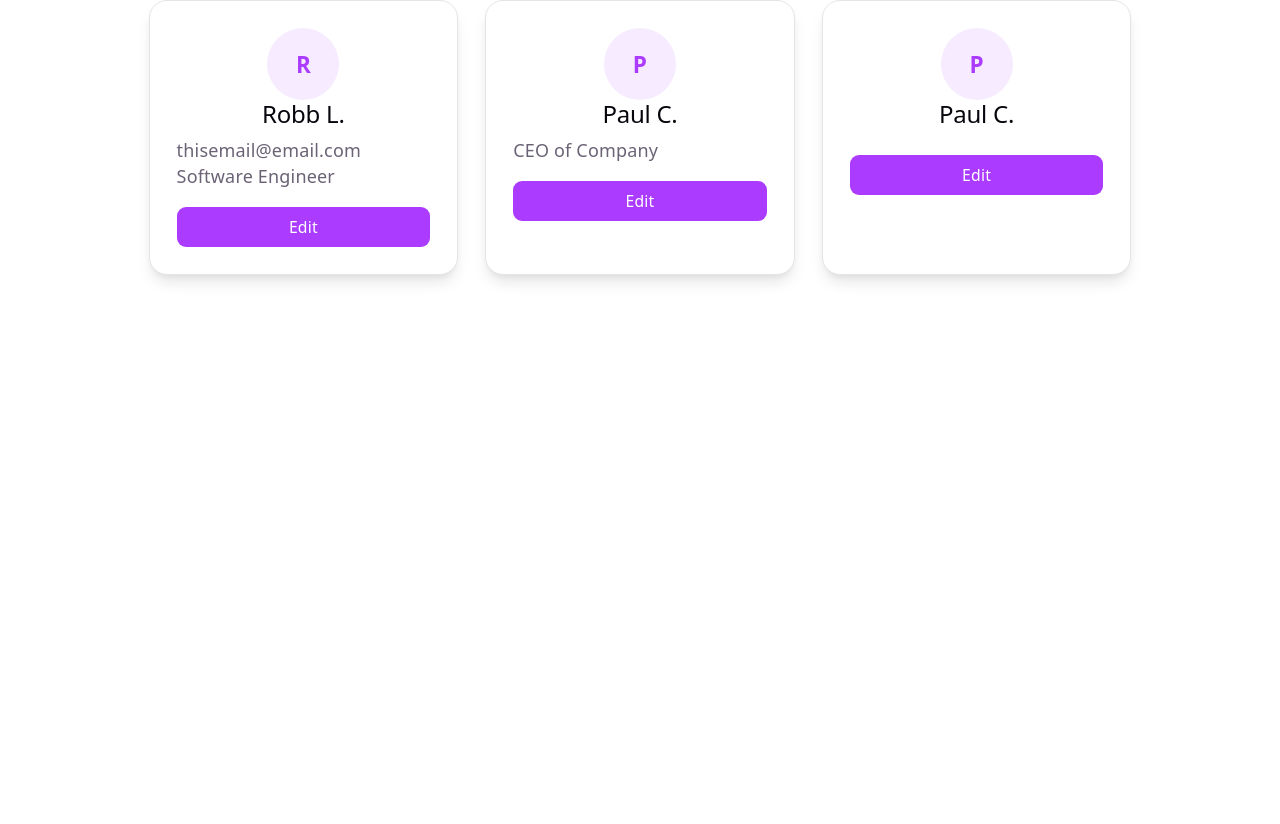
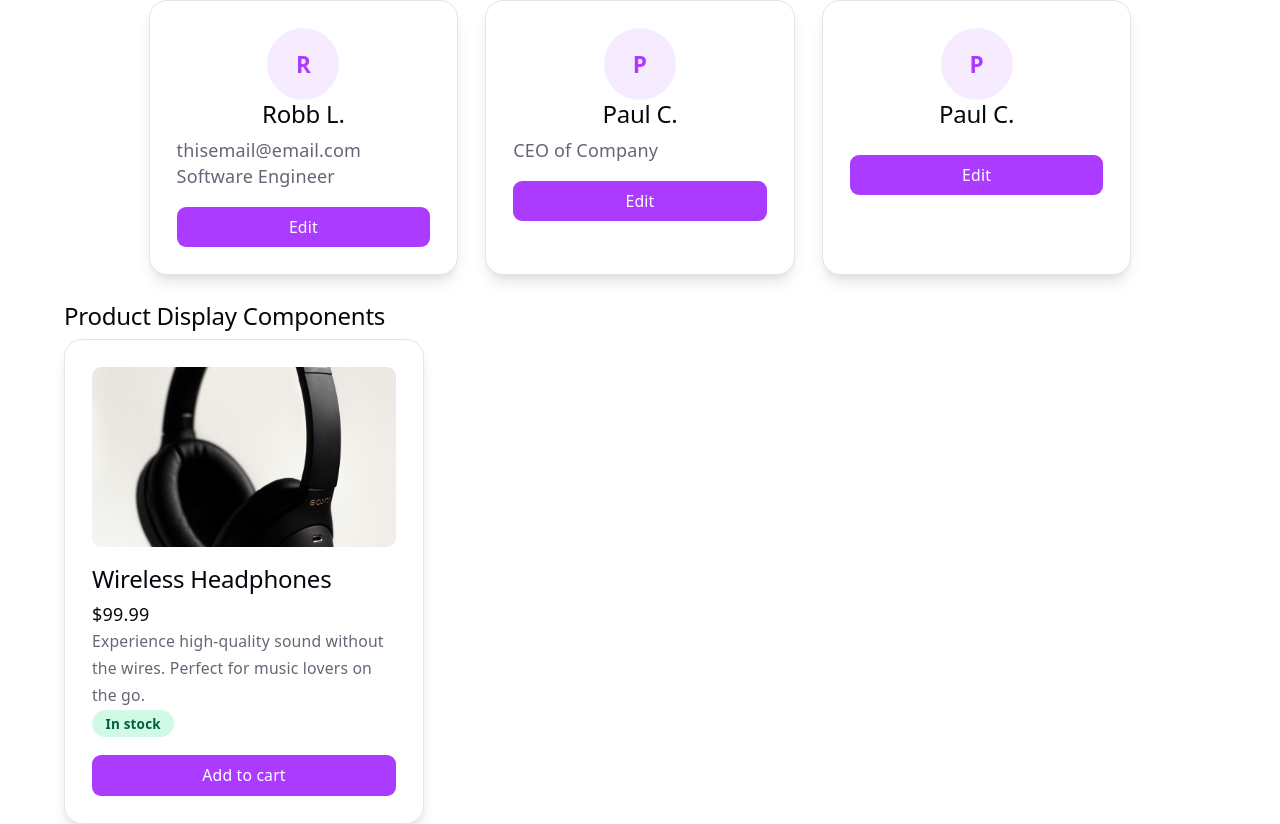
Before and after one commit to Robb-Designs/component-library, a React (Vite) app: page / in a window 1280 px wide. Shown: the part 694-1518 px from the top of the page. Before the commit the page ends 996 px from the top, so only its background shows below. Built offline with nearby package versions, Linux system fonts and the light colour scheme.

Commit message:
Update components

```diff
--- a/src/App.tsx
+++ b/src/App.tsx
@@ -2,7 +2,9 @@
 
 import AlertBoxDisplay from "./components/AlertBox/AlertBoxDisplay";
 import UserProfileDisplay from "./components/UserProfileCard/UserProfileDisplay";
-//import { ProductDisplay } from './components/ProductDisplay/ProductDisplay';
+import  ProductDisplay  from './components/ProductDisplay/ProductDisplay';
+import headphonesImage from "./assets/headphones.jpg";
+
 import "./App.css";
 
 function App() {
@@ -22,6 +24,26 @@ function App() {
             <h2>User Profile Card Components</h2>
             <UserProfileDisplay />
           </div>
+
+          <div className="user-profile-cards">
+            <h2>Product Display Components</h2>
+            <ProductDisplay
+              product={{
+                id: "1",
+                name: "Wireless Headphones",
+                description:
+                  "Experience high-quality sound without the wires. Perfect for music lovers on the go.",
+                price: 99.99,
+                inStock: true,
+                imageUrl: headphonesImage,
+              }}
+              showDescription={true}
+              showStockStatus={true}
+              onAddToCart={(productId) =>
+                alert(`Added product with ID: ${productId} to cart`)
+              }
+            />
+          </div>
         </div>
       </section>
     </>
--- a/src/components/ProductDisplay/ProductDisplay.tsx
+++ b/src/components/ProductDisplay/ProductDisplay.tsx
@@ -0,0 +1,62 @@
+import type { ProductDisplayProps } from "../../types";
+
+function ProductDisplay({
+	product,
+	showDescription,
+	showStockStatus,
+	onAddToCart,
+	children,
+}: ProductDisplayProps) {
+	return (
+		<div
+			className="w-80 rounded-2xl border border-(--border) bg-(--bg) p-6"
+			style={{ boxShadow: "var(--shadow)" }}
+		>
+			{product.imageUrl && (
+				<img
+					src={product.imageUrl}
+					alt={product.name}
+					className="mb-4 h-40 w-full rounded-lg object-cover"
+				/>
+			)}
+
+			<h2 className="text-lg font-semibold text-(--text-h)">{product.name}</h2>
+			<p className="mt-1 text-base font-medium text-(--text-h)">
+				${product.price.toFixed(2)}
+			</p>
+
+			{showDescription && (
+				<p className="mt-3 text-sm leading-6 text-(--text)">
+					{product.description}
+				</p>
+			)}
+
+			{showStockStatus && (
+				<p
+					className={`mt-3 inline-flex rounded-full px-3 py-1 text-xs font-semibold ${
+						product.inStock
+							? "bg-emerald-100 text-emerald-800"
+							: "bg-rose-100 text-rose-800"
+					}`}
+				>
+					{product.inStock ? "In stock" : "Out of stock"}
+				</p>
+			)}
+
+			{onAddToCart && (
+				<button
+					onClick={() => onAddToCart(product.id)}
+					className="mt-4 w-full rounded-lg bg-(--accent) py-2 text-sm font-medium text-white transition-opacity hover:opacity-90"
+					disabled={!product.inStock}
+				>
+					Add to cart
+				</button>
+			)}
+
+			{children}
+		</div>
+	);
+}
+
+
+export default ProductDisplay;
```
Also changed, not shown: src/assets/headphones.jpg (added).
